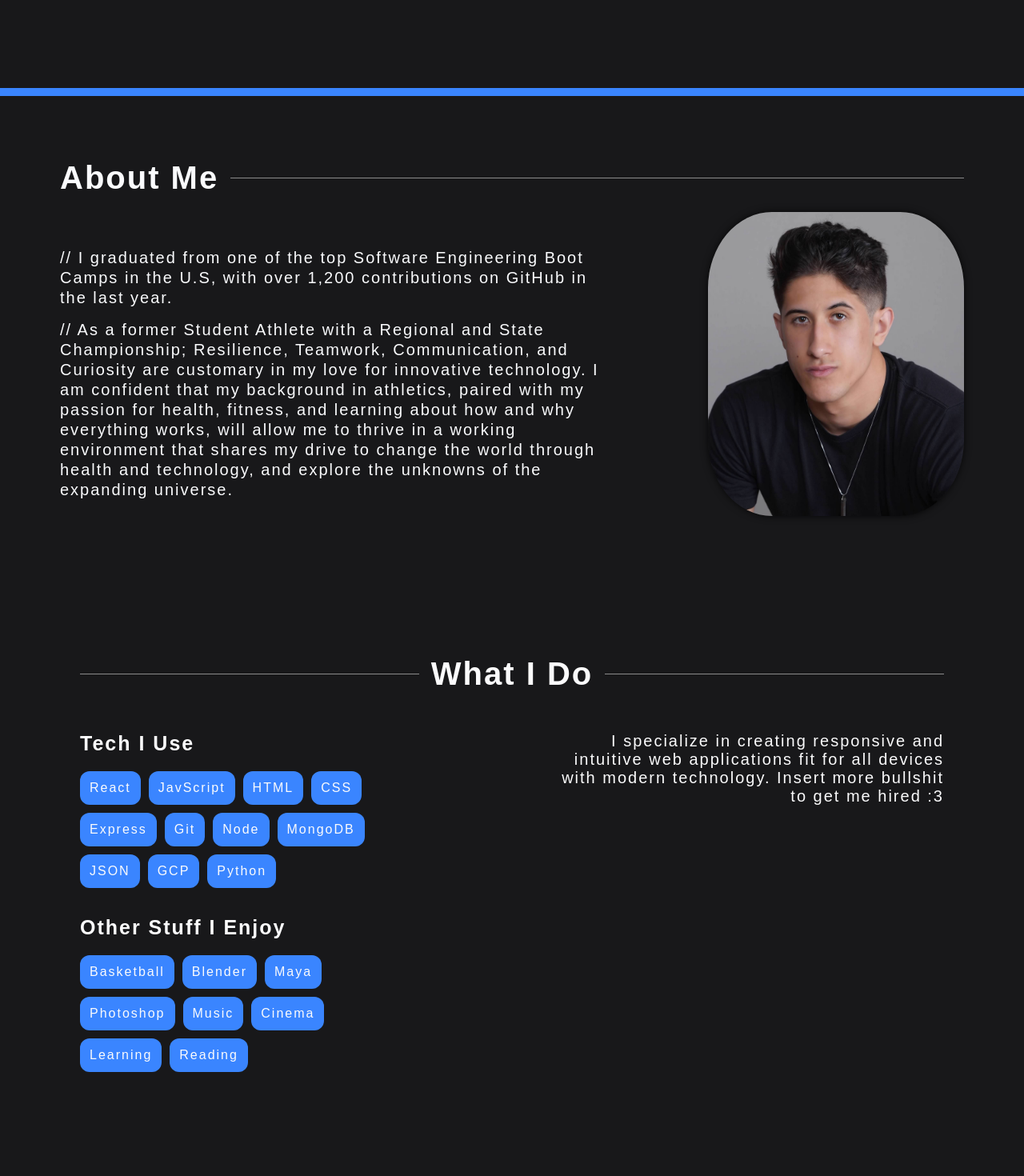
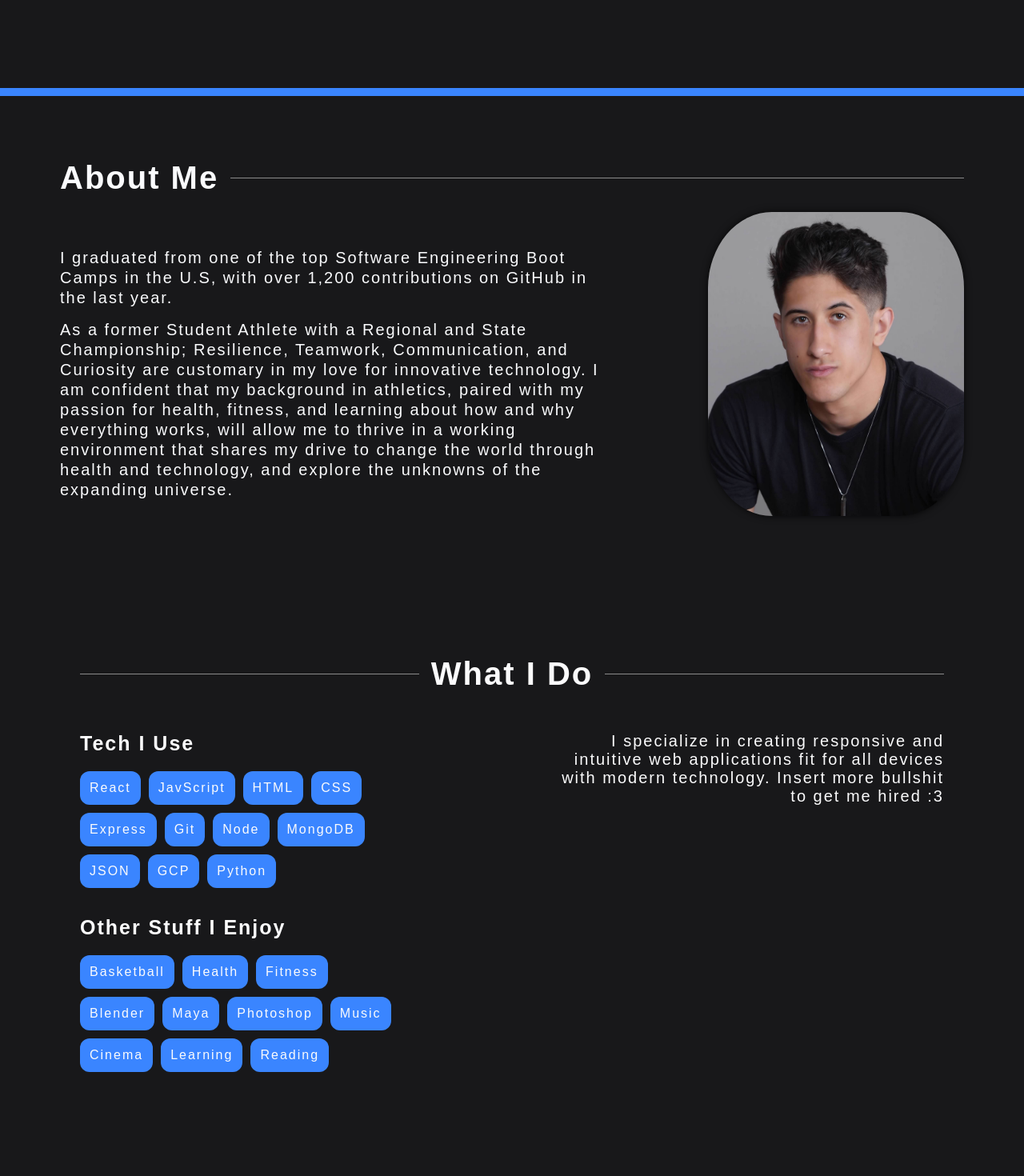
Before and after one commit to Bouderton/about-me, a React (Vite) app in the folder About-Me/: page / in a window 1280 px wide. Shown: the part 680-2150 px from the top of the page at 80% size. Built offline with nearby package versions, Linux system fonts and the light colour scheme.

Commit message:
edit-anim-touchups

```diff
--- a/About-Me/src/components/About/About.jsx
+++ b/About-Me/src/components/About/About.jsx
@@ -6,26 +6,37 @@ import { motion } from "motion/react";
 const About = () => {
   return (
     <>
-      <motion.section
-        className="about"
-        initial={{ opacity: 0, y: 100 }}
-        whileInView={{ opacity: 1, y: 0 }}
-        transition={{ delay: 0.4, duration: 0.5 }}
-        viewport={{ once: true }}
-      >
-        <div className="about__title-container">
-          <h2 className="about__title">About Me</h2>
+      <section className="about">
+        <motion.div
+          initial={{ opacity: 0, y: 100 }}
+          whileInView={{ opacity: 1, y: 0 }}
+          transition={{ delay: 0.25, duration: 0.5 }}
+          viewport={{ once: true }}
+          className="about__title-container"
+        >
+          <motion.h2
+            initial={{ scale: 0.9 }}
+            whileInView={{ scale: 1 }}
+            className="about__title"
+          >
+            About Me
+          </motion.h2>
           <Break direction="left" />
-        </div>
+        </motion.div>
         <div className="about__content">
-          <div className="about__text-container">
+          <motion.div
+            initial={{ opacity: 0, y: 75 }}
+            whileInView={{ opacity: 1, y: 0 }}
+            transition={{ delay: 1, duration: 0.75 }}
+            viewport={{ once: true }}
+            className="about__text-container"
+          >
             <p className="about__text">
-              // I graduated from one of the top Software Engineering Boot Camps
-              in the U.S, with over 1,200 contributions on GitHub in the last
-              year.
+              I graduated from one of the top Software Engineering Boot Camps in
+              the U.S, with over 1,200 contributions on GitHub in the last year.
             </p>
             <p className="about__text">
-              // As a former Student Athlete with a Regional and State
+              As a former Student Athlete with a Regional and State
               Championship; Resilience, Teamwork, Communication, and Curiosity
               are customary in my love for innovative technology. I am confident
               that my background in athletics, paired with my passion for
@@ -34,18 +45,18 @@ const About = () => {
               drive to change the world through health and technology, and
               explore the unknowns of the expanding universe.
             </p>
-          </div>
+          </motion.div>
           <motion.img
             initial={{ opacity: 0, y: 75, scale: 0.95 }}
             whileInView={{ opacity: 1, y: 0, scale: 1 }}
-            transition={{ delay: 0.75, duration: 0.75 }}
+            transition={{ delay: 1.25, duration: 0.75 }}
             viewport={{ once: true }}
             className="about__img"
             src={me}
             alt="Ryan Khazal Photo"
           />
         </div>
-      </motion.section>
+      </section>
     </>
   );
 };
--- a/About-Me/src/components/Contact/Contact.jsx
+++ b/About-Me/src/components/Contact/Contact.jsx
@@ -5,19 +5,17 @@ import { motion } from "motion/react";
 const Contact = () => {
   return (
     <section className="contact">
-      <div className="contact__title-container">
+      <motion.div
+        initial={{ opacity: 0, scale: 0.95, y: 100 }}
+        whileInView={{ opacity: 1, scale: 1, y: 0 }}
+        transition={{ delay: 0.25, duration: 0.5 }}
+        viewport={{ once: true }}
+        className="contact__title-container"
+      >
         <Break direction="right" />
-        <motion.h2
-          initial={{ opacity: 0, scale: 0.95, y: 100 }}
-          whileInView={{ opacity: 1, scale: 1, y: 0 }}
-          transition={{ delay: 0.25, duration: 0.5 }}
-          viewport={{ once: true }}
-          className="contact__title"
-        >
-          Contact
-        </motion.h2>
+        <h2 className="contact__title">Contact</h2>
         <Break direction="left" />
-      </div>
+      </motion.div>
       <motion.div
         initial={{ opacity: 0, scale: 0.95, y: 100 }}
         whileInView={{ opacity: 1, scale: 1, y: 0 }}
--- a/About-Me/src/components/Projects/Projects.jsx
+++ b/About-Me/src/components/Projects/Projects.jsx
@@ -8,17 +8,17 @@ import { projectsList, projectItem, projectList } from "../../utils/consts";
 const Projects = () => {
   return (
     <>
-      <section className="projects">
-        <motion.div
-          initial={{ opacity: 0, scale: 0.95, y: 100 }}
-          whileInView={{ opacity: 1, scale: 1, y: 0 }}
-          transition={{ delay: 0.5, duration: 0.5 }}
-          viewport={{ once: true }}
-          className="projects__title-container"
-        >
+      <motion.section
+        initial={{ opacity: 0, scale: 0.95, y: 100 }}
+        whileInView={{ opacity: 1, scale: 1, y: 0 }}
+        transition={{ delay: 0.5, duration: 0.5 }}
+        viewport={{ once: true }}
+        className="projects"
+      >
+        <div className="projects__title-container">
           <Break direction="right" />
           <h2 className="projects__title">What I've Done</h2>
-        </motion.div>
+        </div>
         <motion.ul
           variants={projectList}
           initial="hidden"
@@ -43,7 +43,7 @@ const Projects = () => {
           })}
           {/* NewsExplorer Backend */}
         </motion.ul>
-      </section>
+      </motion.section>
     </>
   );
 };
--- a/About-Me/src/components/Skills/Skills.jsx
+++ b/About-Me/src/components/Skills/Skills.jsx
@@ -7,19 +7,25 @@ import { list, item, techSkillsList, hobbyList } from "../../utils/consts";
 const Skills = () => {
   return (
     <>
-      <motion.section
-        className="skills"
-        initial={{ opacity: 0, y: 100 }}
-        whileInView={{ opacity: 1, y: 0 }}
-        transition={{ delay: 0.75, duration: 0.5 }}
-        viewport={{ once: true }}
-      >
-        <div className="skills__title-container">
+      <section className="skills">
+        <motion.div
+          initial={{ opacity: 0, y: 100 }}
+          whileInView={{ opacity: 1, y: 0 }}
+          transition={{ delay: 0.5, duration: 0.5 }}
+          viewport={{ once: true }}
+          className="skills__title-container"
+        >
           <Break direction="right" />
           <h2 className="skills__title">What I Do</h2>
           <Break direction="left" />
-        </div>
-        <div className="skills__content">
+        </motion.div>
+        <motion.div
+          initial={{ opacity: 0, y: 100 }}
+          whileInView={{ opacity: 1, y: 0 }}
+          transition={{ delay: 1, duration: 0.75 }}
+          viewport={{ once: true }}
+          className="skills__content"
+        >
           <div className="skills__list-container">
             <h3 className="skills__tech-title">Tech I Use</h3>
             <motion.ul
@@ -63,7 +69,7 @@ const Skills = () => {
           <motion.div
             initial={{ opacity: 0, scale: 0.95, y: 75 }}
             whileInView={{ opacity: 1, scale: 1, y: 0 }}
-            transition={{ delay: 0.75, duration: 0.3 }}
+            transition={{ delay: 1, duration: 0.75 }}
             viewport={{ once: true }}
             className="skills__text-container"
           >
@@ -73,8 +79,8 @@ const Skills = () => {
               to get me hired :3
             </p>
           </motion.div>
-        </div>
-      </motion.section>
+        </motion.div>
+      </section>
     </>
   );
 };
--- a/About-Me/src/utils/consts.js
+++ b/About-Me/src/utils/consts.js
@@ -9,8 +9,8 @@ export const list = {
     opacity: 1,
     transition: {
       when: "beforeChildren",
-      staggerChildren: 0.2,
-      delay: 0.5,
+      staggerChildren: 0.25,
+      delay: 1.5,
     },
   },
   hidden: {
@@ -73,6 +73,8 @@ export const techSkillsList = [
 ];
 export const hobbyList = [
   "Basketball",
+  "Health",
+  "Fitness",
   "Blender",
   "Maya",
   "Photoshop",
```
